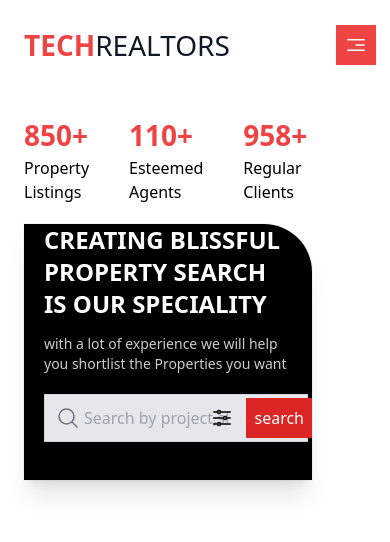
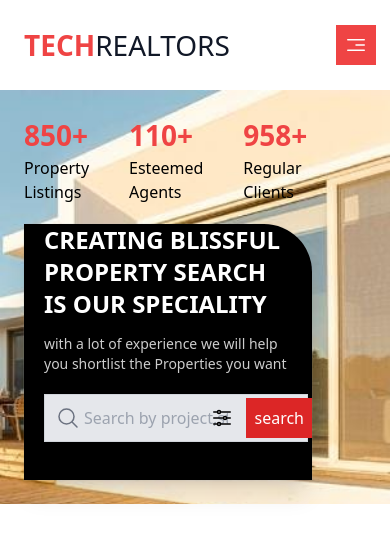
Before and after one commit to SRIRAMS2002/nagarcoil-project, a Next.js app: page / in a window 390 px wide. Shown: the top 542 px of the page. Built offline with nearby package versions, Linux system fonts and the light colour scheme.

Commit message:
bg-image set

```diff
--- a/src/Components/Hero.jsx
+++ b/src/Components/Hero.jsx
@@ -5,7 +5,7 @@ import {
 const Hero = () => {
   return (
     <div
-      className="mx-auto flex max-w-5xl items-center justify-between p-6 lg:px-8 place-content-center place-items-center"
+      className="mx-auto flex max-w-5xl items-center justify-between p-6 lg:px-8 place-content-center place-items-center bg-[url('/Hero-1.jpg')] bg-cover bg-no-repeat sm:bg-none"
       aria-label="Global"
     >
       <div className="grid grid-cols-1 gap-0 sm:grid-cols-2 ">
```
